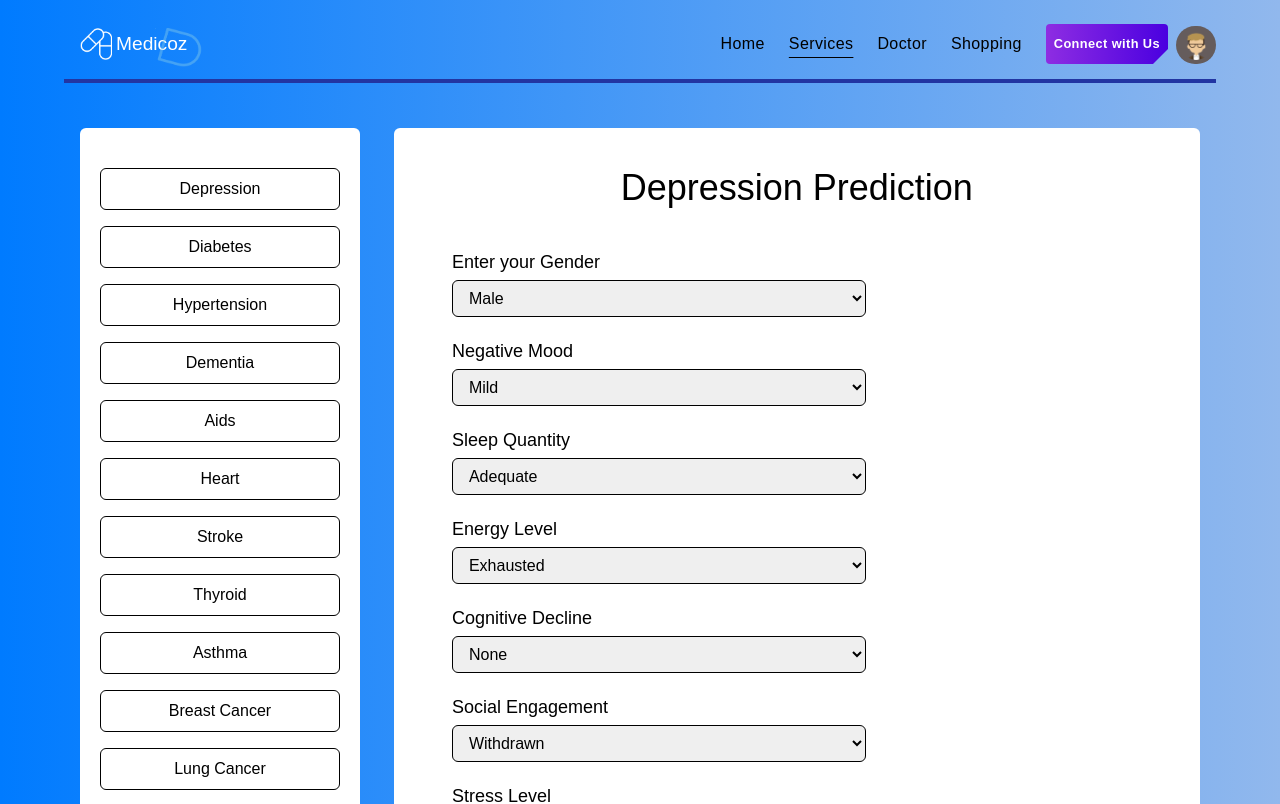
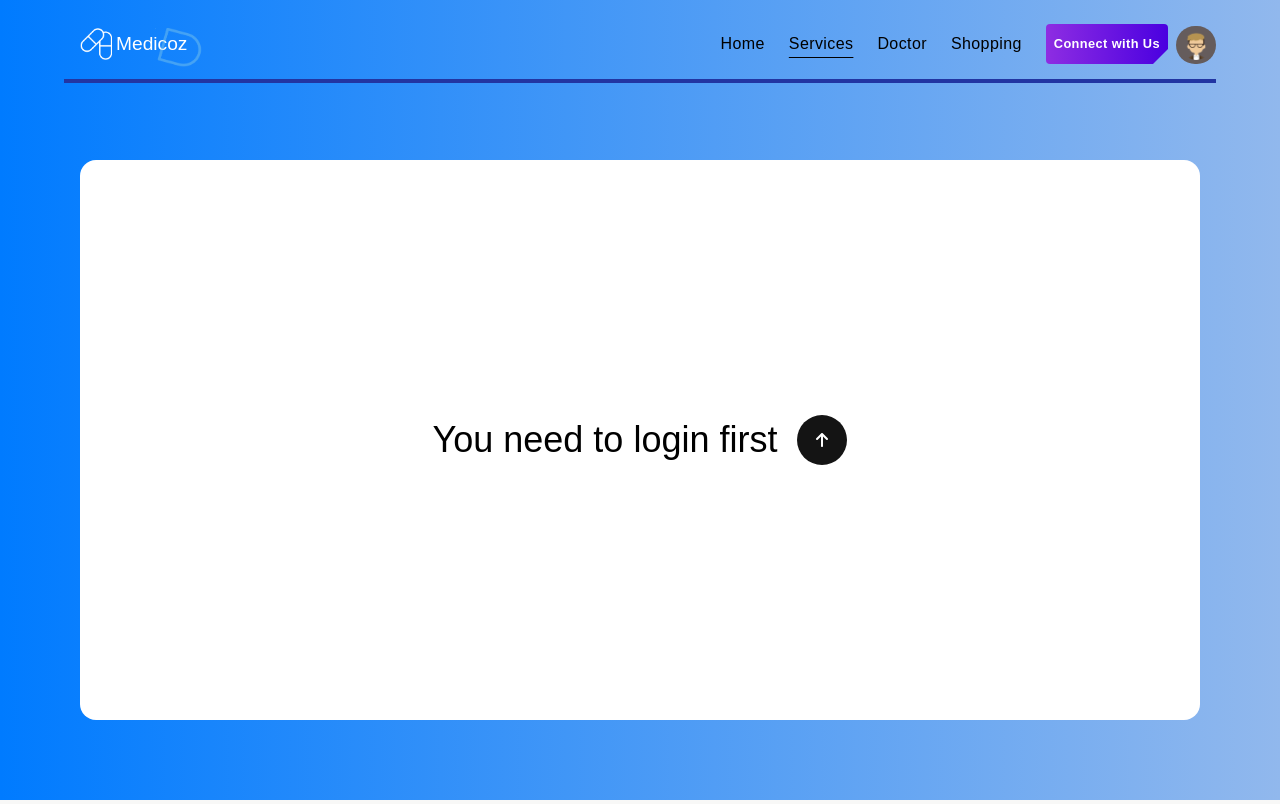
Before and after one commit to Harshit2583/medicoz, a React (Create React App) app: page /services in a window 1280 px wide. Shown: the top 804 px of the page. Built offline with nearby package versions, Linux system fonts and the light colour scheme.

Commit message:
added login signup page

```diff
--- a/src/Components/AuthPage/LogIn.js
+++ b/src/Components/AuthPage/LogIn.js
@@ -2,6 +2,7 @@ import LoadingIcon from "../Common/LoadingIcon";
 import useLogin from "../../Hooks/useLogin";
 import Logo from "../Common/Logo";
 import Header from "./Header";
+import { Link } from "react-router-dom";
 
 const LogIn = () => {
   const {
@@ -17,7 +18,7 @@ const LogIn = () => {
 
   return (
     <div className="font-poppins">
-      <Header />
+      {/* <Header /> */}
       <div className="body-bg h-screen flex items-center justify-center pt-20">
         <div className="bg-white p-16 px-10 flex flex-col items-center rounded-lg w-[90%] sm:w-[45%] md:w-[35%] lg:w-[30%] xl:w-[22%] shadow-lg">
           <h1 className="text-3xl font-medium mb-10 mt-2">Login</h1>
@@ -86,13 +87,14 @@ const LogIn = () => {
             <p className="mb-1">Forgot Password</p>
             <span className="">
               Don't have an account?
+              <Link to={"/signup"}>
               <span
-                onClick={handleSignIn}
+
                 className="text-blue-500 cursor-pointer"
               >
                 {" "}
                 Sign Up{" "}
-              </span>
+              </span></Link>
             </span>
           </div>
         </div>
--- a/src/Components/AuthPage/SignUp.js
+++ b/src/Components/AuthPage/SignUp.js
@@ -1,6 +1,7 @@
 import LoadingIcon from "../Common/LoadingIcon";
 import useSignUp from "../../Hooks/useSignUp";
 import Header from "./Header";
+import { Link } from "react-router-dom";
 
 const SignUp = () => {
   const {
@@ -15,7 +16,7 @@ const SignUp = () => {
 
   return (
     <div className="font-poppins">
-      <Header/>
+      {/* <Header/> */}
     <div className="body-bg h-screen flex items-center justify-center pt-20">
       <div className="bg-white p-16 px-10 flex flex-col items-center rounded-lg w-[90%] sm:w-[45%] md:w-[35%] lg:w-[30%] xl:w-[23.5%]">
         <h1 className="text-3xl font-medium mb-10 mt-2">Sign Up</h1>
@@ -75,13 +76,15 @@ const SignUp = () => {
           <p className="mb-1">Forgot Password</p>
           <span className="">
             Already have an account?
+            <Link to={"/login"}>
             <span
-              onClick={handleSignOut}
+
               className="text-blue-500 cursor-pointer"
             >
               {" "}
               Log In
             </span>{" "}
+            </Link>
           </span>
         </div>
       </div>
--- a/src/Components/ServicePage/Services.js
+++ b/src/Components/ServicePage/Services.js
@@ -4,6 +4,8 @@ import DepressionForm from "./DepressionForm";
 import DiabetesForm from "./DiabetesForm";
 import { diseases } from "../../Utils/constant";
 import Hyper from "./Hyper";
+import { useSelector } from "react-redux";
+import LoginSimmer from "../ShimmerPage/LoginSimmer";
 const Services = () => {
 
   const [disease_no, setDisease_No] = useState(0);
@@ -11,6 +13,10 @@ const Services = () => {
   const handleClick = (index) => {
     setDisease_No(index);
   };
+
+  const isLoggedIn = useSelector((store) => store.auth.isLoggedIn);
+if(isLoggedIn===false) return(<LoginSimmer />)
+
   return (
     <div className=" body-bg pt-32 px-20 flex justify-between pb-20">
       {/* <DiseaseList /> */}
--- a/src/Components/ShimmerPage/LoginSimmer.js
+++ b/src/Components/ShimmerPage/LoginSimmer.js
@@ -1,13 +1,24 @@
-import React from 'react';
+import React, { useState } from "react";
+import LoadingIcon from "../Common/LoadingIcon";
+import { Link } from "react-router-dom";
 
 const LoginSimmer = () => {
+  const [isSubmitting, setIsSubmitting] = useState(false);
   return (
-    <div className='flex items-center justify-center h-screen w-screen bg-gray-100'>
-      <div className='text-center text-xl font-semibold text-gray-700'>
-        Login before coming to this page
+    <div className="body-bg pt-40 pb-20 px-20 h-screen">
+      <div className="flex gap-5 items-center justify-center h-full  bg-white rounded-2xl">
+        <p className="text-center text-4xl font-medium ">
+          You need to login first
+        </p>
+        <Link to={"/login"}>
+        <button class="gotologin-button">
+          <svg class="svgIcon" viewBox="0 0 384 512">
+            <path d="M214.6 41.4c-12.5-12.5-32.8-12.5-45.3 0l-160 160c-12.5 12.5-12.5 32.8 0 45.3s32.8 12.5 45.3 0L160 141.2V448c0 17.7 14.3 32 32 32s32-14.3 32-32V141.2L329.4 246.6c12.5 12.5 32.8 12.5 45.3 0s12.5-32.8 0-45.3l-160-160z"></path>
+          </svg>
+        </button></Link>
       </div>
     </div>
   );
-}
+};
 
 export default LoginSimmer;
--- a/src/Hooks/useLogin.js
+++ b/src/Hooks/useLogin.js
@@ -13,9 +13,9 @@ const useLogin = () => {
 //   const [isRemember, setisRemember] = useState(true);
   const isRemember = useSelector(store => store.auth.isRemember);
 
-  const handleSignIn = () => {
-    dispatch(signIn());
-  };
+  // const handleSignIn = () => {
+  //   dispatch(signIn());
+  // };
 
   const handleRemember = (e) => {
     // setisRemember(e.target.checked);
@@ -62,7 +62,6 @@ const useLogin = () => {
     isSubmitting,
     isRemember,
     handleRemember,
-    handleSignIn,
     handleLogin,
   };
 };
--- a/src/Hooks/useSignUp.js
+++ b/src/Hooks/useSignUp.js
@@ -12,10 +12,6 @@ const useSignUp = () => {
   const dispatch = useDispatch();
   const [submitMessage, setSubmitMessage] = useState(null);
   const [isSubmitting, setIsSubmitting] = useState(false);
-
-  const handleSignOut = () => {
-    dispatch(signOut());
-  };
 
   const handleSignIn = async (e) => {
     e.preventDefault();
@@ -64,7 +60,6 @@ const useSignUp = () => {
     password,
     submitMessage,
     isSubmitting,
-    handleSignOut,
     handleSignIn,
   };
 };
--- a/src/index.css
+++ b/src/index.css
@@ -621,3 +621,62 @@
   cursor: not-allowed; /* Example cursor style for disabled state */
   opacity: 0.6; /* Example opacity for disabled state */
 }
+
+
+/* From Uiverse.io by vinodjangid07 */
+.gotologin-button {
+  width: 50px;
+  height: 50px;
+  border-radius: 50%;
+  background-color: rgb(20, 20, 20);
+  border: none;
+  font-weight: 600;
+  display: flex;
+  align-items: center;
+  justify-content: center;
+  /* box-shadow: 0px 0px 0px 4px rgba(180, 160, 255, 0.253); */
+  cursor: pointer;
+  transition-duration: 0.3s;
+  overflow: hidden;
+  position: relative;
+}
+
+.gotologin-button .svgIcon {
+  width: 12px;
+  transition-duration: 0.3s;
+}
+
+.gotologin-button .svgIcon path {
+  fill: white;
+}
+
+.gotologin-button:hover {
+  width: 140px;
+  border-radius: 50px;
+  transition-duration: 0.3s;
+  background-color: rgb(112, 79, 231);
+  align-items: center;
+}
+
+.gotologin-button:hover .svgIcon {
+  /* width: 20px; */
+  transition-duration: 0.3s;
+  transform: translateY(-200%);
+}
+
+.gotologin-button::before {
+  position: absolute;
+  bottom: -20px;
+  content: "Go to Login";
+  color: white;
+  /* transition-duration: .3s; */
+  font-size: 0px;
+}
+
+.gotologin-button:hover::before {
+  font-size: 13px;
+  opacity: 1;
+  bottom: unset;
+  /* transform: translateY(-30px); */
+  transition-duration: 0.3s;
+}
```
